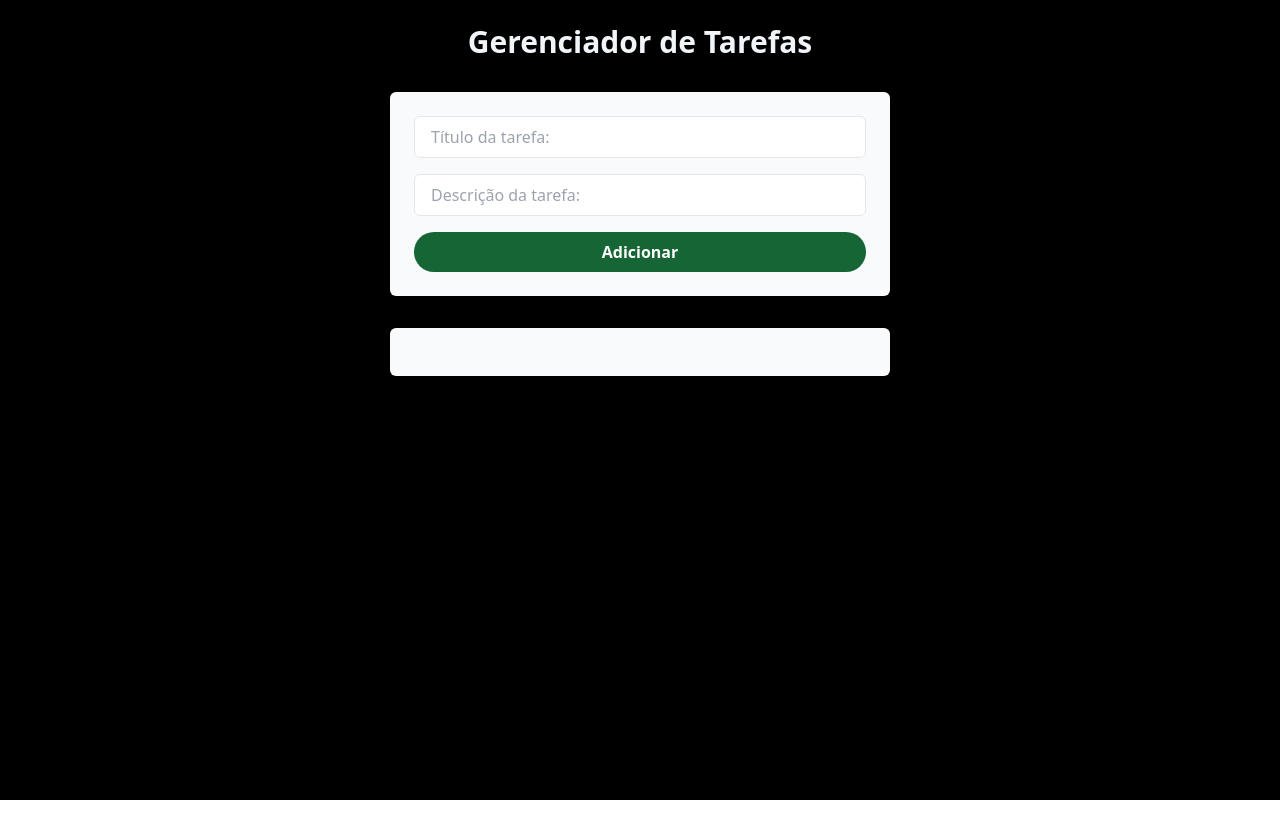
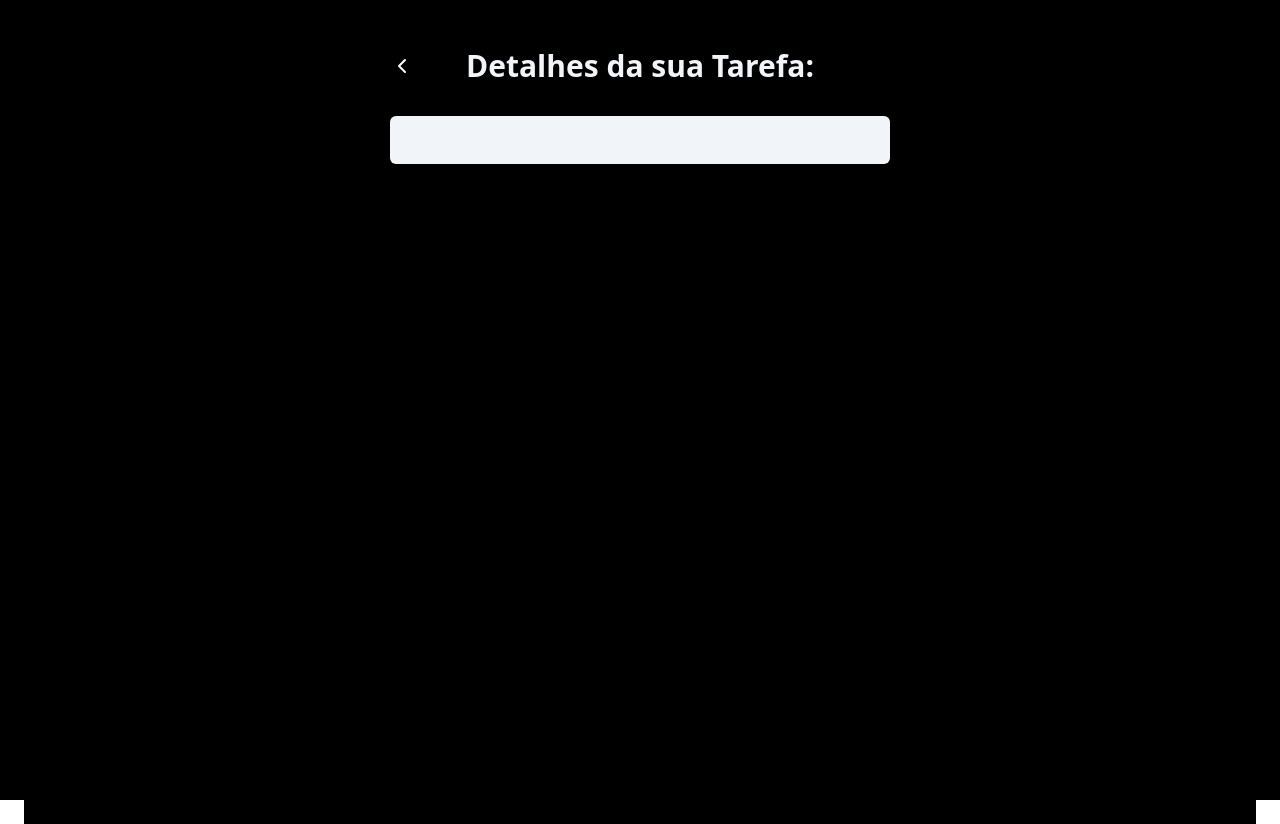
Before and after one commit to Victornck/Taskify, a React (Vite) app: page /task in a window 1280 px wide. Before the commit the page ends 800 px from the top, so only its background shows below. Built offline with nearby package versions, Linux system fonts and the light colour scheme.

Commit message:
TaskPage&localStorage

```diff
--- a/package.json
+++ b/package.json
@@ -13,7 +13,7 @@
     "lucide-react": "^0.562.0",
     "react": "^18.3.1",
     "react-dom": "^18.3.1",
-    "react-router-dom": "^6.26.1"
+    "react-router-dom": "^6.30.3"
   },
   "devDependencies": {
     "@eslint/js": "^9.9.0",
--- a/src/App.jsx
+++ b/src/App.jsx
@@ -1,10 +1,16 @@
 import AddTasks from "./Components/AddTasks";
 import Tasks from "./Components/Tasks";
 import "./App.css";
-import { useState } from "react";
+import { useEffect, useState } from "react";
 
 function App() {
-  const [tasks, setTasks] = useState([]);
+  const [tasks, setTasks] = useState([
+    JSON.parse(localStorage.getItem("tasks")) || [],
+  ]);
+
+  useEffect(() => {
+    localStorage.setItem("tasks", JSON.stringify(tasks));
+  }, [tasks]);
 
   function OnTaskClick(taskId) {
     const newTasks = tasks.map((task) => {
--- a/src/Components/Tasks.jsx
+++ b/src/Components/Tasks.jsx
@@ -1,6 +1,15 @@
 import { ChevronRightIcon, Trash2 } from "lucide-react";
+import { useNavigate } from "react-router-dom";
 
 function Tasks({ tasks, onTaskClick, onDeleteTaskClick }) {
+  const navigate = useNavigate();
+  function onSeeDetailsClick(task) {
+    const query = new URLSearchParams();
+    query.set("title", task.title);
+    query.set("description", task.description);
+    navigate(`/task?${query.toString()}`);
+  }
+
   return (
     <ul className="space-y-4 p-6 bg-slate-50 rounded-md shadow">
       {tasks.map((task) => (
@@ -13,7 +22,10 @@ function Tasks({ tasks, onTaskClick, onDeleteTaskClick }) {
           >
             {task.title}
           </button>
-          <button className=" bg-slate-600 p-2 rounded-md text-white">
+          <button
+            onClick={() => onSeeDetailsClick(task)}
+            className=" bg-slate-600 p-2 rounded-md text-white"
+          >
             <ChevronRightIcon />
           </button>
 
--- a/src/main.jsx
+++ b/src/main.jsx
@@ -2,9 +2,23 @@ import { StrictMode } from "react";
 import { createRoot } from "react-dom/client";
 import App from "./App.jsx";
 import "./App.css";
+import { Routes } from "react-router";
+import { createBrowserRouter, RouterProvider } from "react-router-dom";
+import TaskPage from "./pages/TaskPage.jsx";
+
+const router = createBrowserRouter([
+  {
+    path: "/",
+    element: <App />,
+  },
+  {
+    path: "/task",
+    element: <TaskPage />,
+  },
+]);
 
 createRoot(document.getElementById("root")).render(
   <StrictMode>
-    <App />
+    <RouterProvider router={router} />
   </StrictMode>
 );
--- /dev/null
+++ b/src/pages/TaskPage.jsx
@@ -0,0 +1,31 @@
+import { ChevronLastIcon, ChevronLeftIcon } from "lucide-react";
+import { useNavigate, useSearchParams } from "react-router-dom";
+
+function TaskPage() {
+  const navigate = useNavigate();
+  const [searchParams] = useSearchParams();
+  const title = searchParams.get("title");
+  const description = searchParams.get("description");
+  return (
+    <div className="w-screen h-screen bg-black flex justify-center p-6">
+      <div className="w-screen h-screen bg-black flex justify-center p-6">
+        <div className="w-[500px] space-y-8">
+          <div className="flex items-center justify-center relative">
+            <button onClick={() => navigate(-1)} className="absolute left-0">
+              <ChevronLeftIcon className="text-white" />
+            </button>
+            <h1 className="text-3xl text-slate-100 font-bold text-center px-10">
+              Detalhes da sua Tarefa:
+            </h1>
+          </div>
+          <div className="bg-slate-100 p-4 rounded-md">
+            <h2 className="text-2xl text-slate-900 font-bold">{title}</h2>
+            <p className="text-slate-900 font-medium mt-4">{description}</p>
+          </div>
+        </div>
+      </div>
+    </div>
+  );
+}
+
+export default TaskPage;
```
Also changed, not shown: 1 other file (tests, documents, lock files or other folders).
